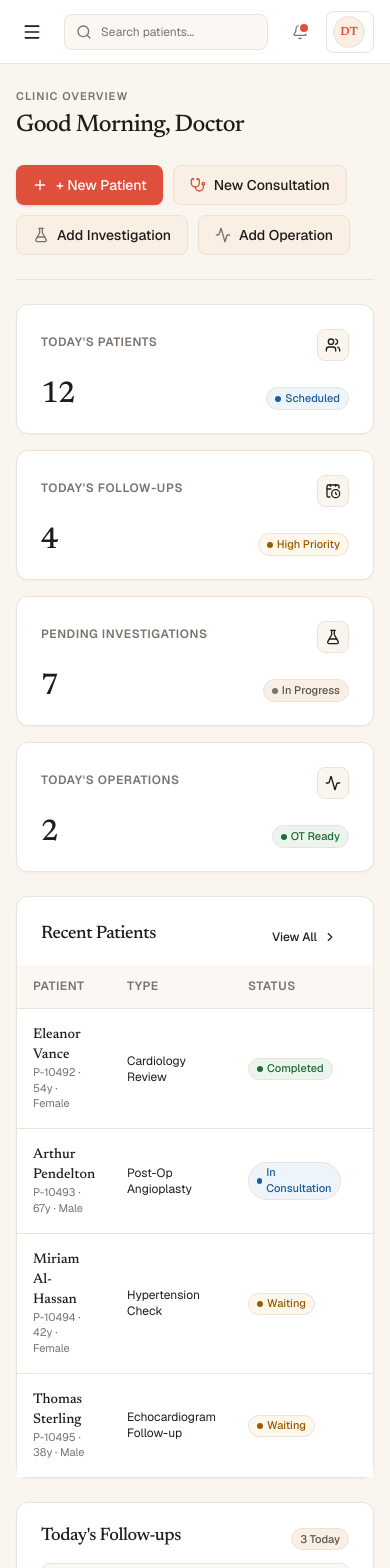
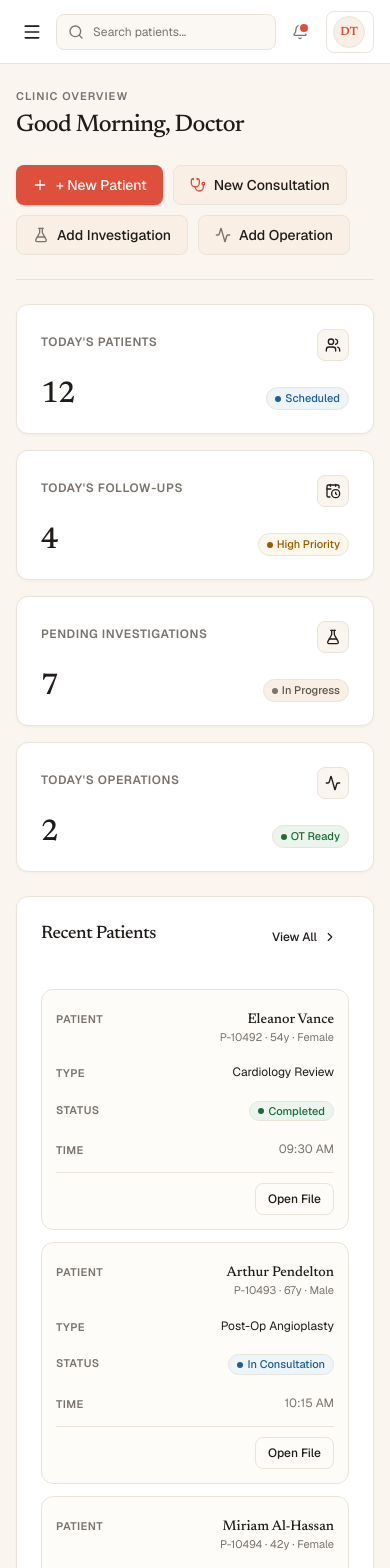
Before and after one commit to Shakhwat-93/drtashfin, a Next.js app: page / in a window 390 px wide. Shown: the top 1568 px of the page. Built offline with nearby package versions, Linux system fonts and the light colour scheme.

Commit message:
fix(ui): global responsive table system with mobile card stacking and overflow containment

```diff
--- a/src/app/page.tsx
+++ b/src/app/page.tsx
@@ -270,17 +270,17 @@ export default function DashboardPage() {
         {/* Main Grid: Recent Patients & Side Panels */}
         <div className="grid grid-cols-1 gap-6 lg:grid-cols-3">
           {/* Recent Patients Table (Spans 2 cols on desktop) */}
-          <div className="lg:col-span-2 space-y-4">
-            <Card>
+          <div className="lg:col-span-2 space-y-4 min-w-0">
+            <Card className="min-w-0">
               <CardHeader className="flex flex-row items-center justify-between pb-3">
                 <CardTitle>Recent Patients</CardTitle>
                 <Button variant="ghost" size="sm" rightIcon={<ChevronRight className="h-3.5 w-3.5" />}>
                   View All
                 </Button>
               </CardHeader>
-              <CardContent className="p-0 sm:p-6 sm:pt-0">
-                <TableContainer className="border-0 sm:border rounded-none sm:rounded-xl">
-                  <Table>
+              <CardContent className="p-3 sm:p-6 sm:pt-0">
+                <TableContainer responsive="stack" className="border-0 md:border">
+                  <Table responsive="stack">
                     <TableHeader>
                       <TableRow>
                         <TableHead>Patient</TableHead>
@@ -293,7 +293,7 @@ export default function DashboardPage() {
                     <TableBody>
                       {STATIC_RECENT_PATIENTS.map((patient) => (
                         <TableRow key={patient.id}>
-                          <TableCell>
+                          <TableCell label="Patient">
                             <div className="flex flex-col">
                               <span className="font-serif text-sm font-medium text-[#201C1A]">
                                 {patient.name}
@@ -303,18 +303,18 @@ export default function DashboardPage() {
                               </span>
                             </div>
                           </TableCell>
-                          <TableCell className="text-xs text-[#201C1A]">
+                          <TableCell label="Type" className="text-xs text-[#201C1A]">
                             {patient.type}
                           </TableCell>
-                          <TableCell>
+                          <TableCell label="Status">
                             <Badge variant={patient.badgeVariant} size="sm" hasDot>
                               {patient.status}
                             </Badge>
                           </TableCell>
-                          <TableCell className="text-xs text-[#7A746F]">
+                          <TableCell label="Time" className="text-xs text-[#7A746F]">
                             {patient.time}
                           </TableCell>
-                          <TableCell className="text-right">
+                          <TableCell label="Action" isAction className="text-right">
                             <Button variant="outline" size="sm">
                               Open File
                             </Button>
--- a/src/components/layout/admin-shell.tsx
+++ b/src/components/layout/admin-shell.tsx
@@ -38,9 +38,9 @@ export function AdminShell({ children }: AdminShellProps) {
       </Drawer>
 
       {/* Main Area: Top Header + Dynamic Content */}
-      <div className="flex flex-1 flex-col lg:pl-64">
+      <div className="flex flex-1 flex-col lg:pl-64 min-w-0 max-w-full">
         <Header onMenuClick={() => setIsMobileNavOpen(true)} />
-        <main className="flex-1 pb-12">{children}</main>
+        <main className="flex-1 pb-12 min-w-0 max-w-full">{children}</main>
       </div>
     </div>
   );
--- a/src/components/layout/header.tsx
+++ b/src/components/layout/header.tsx
@@ -44,7 +44,7 @@ export function Header({ onMenuClick }: HeaderProps) {
       </div>
 
       {/* Center/Left: Global Patient Search */}
-      <div className="flex-1 max-w-md mx-4">
+      <div className="flex-1 max-w-md mx-2 sm:mx-4 min-w-0">
         <div className="relative">
           <div className="pointer-events-none absolute inset-y-0 left-0 flex items-center pl-3 text-[#7A746F]">
             <Search className="h-4 w-4" />
--- a/src/components/layout/page-container.tsx
+++ b/src/components/layout/page-container.tsx
@@ -21,7 +21,7 @@ export function PageContainer({
   return (
     <div
       className={cn(
-        "mx-auto w-full px-4 sm:px-6 lg:px-8 py-6 sm:py-8 space-y-6 sm:space-y-8",
+        "mx-auto w-full min-w-0 max-w-full px-4 sm:px-6 lg:px-8 py-6 sm:py-8 space-y-6 sm:space-y-8",
         maxWidthStyles[maxWidth],
         className
       )}
--- a/src/components/ui/card.tsx
+++ b/src/components/ui/card.tsx
@@ -19,7 +19,11 @@ export const Card = React.forwardRef<HTMLDivElement, CardProps>(
     return (
       <div
         ref={ref}
-        className={cn("rounded-xl transition-all duration-200", variantStyles[variant], className)}
+        className={cn(
+          "rounded-xl transition-all duration-200 min-w-0 max-w-full",
+          variantStyles[variant],
+          className
+        )}
         {...props}
       />
     );
--- a/src/components/ui/table.tsx
+++ b/src/components/ui/table.tsx
@@ -1,55 +1,114 @@
 import * as React from "react";
 import { cn } from "@/lib/utils";
 
+export type TableResponsiveMode = "stack" | "scroll" | "none";
+
+interface TableContextValue {
+  responsive: TableResponsiveMode;
+}
+
+const TableContext = React.createContext<TableContextValue>({
+  responsive: "stack",
+});
+
+export interface TableContainerProps
+  extends React.HTMLAttributes<HTMLDivElement> {
+  responsive?: TableResponsiveMode;
+}
+
 export const TableContainer = React.forwardRef<
   HTMLDivElement,
-  React.HTMLAttributes<HTMLDivElement>
->(({ className, ...props }, ref) => (
+  TableContainerProps
+>(({ className, responsive = "stack", children, ...props }, ref) => (
+  <TableContext.Provider value={{ responsive }}>
     <div
       ref={ref}
       className={cn(
-      "relative w-full overflow-x-auto rounded-xl border border-[#EAE3D9] bg-white",
+        "w-full min-w-0 max-w-full",
+        responsive === "scroll" &&
+          "overflow-x-auto rounded-xl border border-[#EAE3D9] bg-white",
+        responsive === "stack" &&
+          "rounded-xl border border-[#EAE3D9] bg-white overflow-hidden md:overflow-x-auto",
+        responsive === "none" &&
+          "rounded-xl border border-[#EAE3D9] bg-white",
         className
       )}
       {...props}
-  />
+    >
+      {children}
+    </div>
+  </TableContext.Provider>
 ));
 TableContainer.displayName = "TableContainer";
 
-export const Table = React.forwardRef<
-  HTMLTableElement,
-  React.TableHTMLAttributes<HTMLTableElement>
->(({ className, ...props }, ref) => (
+export interface TableProps
+  extends React.TableHTMLAttributes<HTMLTableElement> {
+  responsive?: TableResponsiveMode;
+}
+
+export const Table = React.forwardRef<HTMLTableElement, TableProps>(
+  ({ className, responsive, children, ...props }, ref) => {
+    const parentContext = React.useContext(TableContext);
+    const activeResponsive = responsive ?? parentContext.responsive;
+
+    return (
+      <TableContext.Provider value={{ responsive: activeResponsive }}>
         <table
           ref={ref}
-    className={cn("w-full caption-bottom text-sm", className)}
+          className={cn(
+            "w-full caption-bottom text-sm border-collapse",
+            activeResponsive === "stack" && "block md:table",
+            className
+          )}
           {...props}
-  />
-));
+        >
+          {children}
+        </table>
+      </TableContext.Provider>
+    );
+  }
+);
 Table.displayName = "Table";
 
 export const TableHeader = React.forwardRef<
   HTMLTableSectionElement,
   React.HTMLAttributes<HTMLTableSectionElement>
->(({ className, ...props }, ref) => (
+>(({ className, ...props }, ref) => {
+  const { responsive } = React.useContext(TableContext);
+
+  return (
     <thead
       ref={ref}
-    className={cn("bg-[#FAF5EE]/70 border-b border-[#EAE3D9]", className)}
+      className={cn(
+        "bg-[#FAF5EE]/70 border-b border-[#EAE3D9]",
+        responsive === "stack" && "hidden md:table-header-group",
+        className
+      )}
       {...props}
     />
-));
+  );
+});
 TableHeader.displayName = "TableHeader";
 
 export const TableBody = React.forwardRef<
   HTMLTableSectionElement,
   React.HTMLAttributes<HTMLTableSectionElement>
->(({ className, ...props }, ref) => (
+>(({ className, ...props }, ref) => {
+  const { responsive } = React.useContext(TableContext);
+
+  return (
     <tbody
       ref={ref}
-    className={cn("[&_tr:last-child]:border-0", className)}
+      className={cn(
+        "[&_tr:last-child]:border-0",
+        responsive === "stack" &&
+          "block md:table-row-group p-3 sm:p-4 md:p-0 space-y-3 md:space-y-0",
+        className
+      )}
       {...props}
     />
-));
+  );
+});
 TableBody.displayName = "TableBody";
 
 export const TableFooter = React.forwardRef<
@@ -58,7 +117,10 @@ export const TableFooter = React.forwardRef<
 >(({ className, ...props }, ref) => (
   <tfoot
     ref={ref}
-    className={cn("bg-[#FAF5EE] border-t border-[#EAE3D9] font-medium", className)}
+    className={cn(
+      "bg-[#FAF5EE] border-t border-[#EAE3D9] font-medium",
+      className
+    )}
     {...props}
   />
 ));
@@ -67,16 +129,23 @@ TableFooter.displayName = "TableFooter";
 export const TableRow = React.forwardRef<
   HTMLTableRowElement,
   React.HTMLAttributes<HTMLTableRowElement>
->(({ className, ...props }, ref) => (
+>(({ className, ...props }, ref) => {
+  const { responsive } = React.useContext(TableContext);
+
+  return (
     <tr
       ref={ref}
       className={cn(
-      "border-b border-[#F3ECE2] transition-colors hover:bg-[#FAF5EE]/50 data-[state=selected]:bg-[#F9EFE5]",
+        "transition-colors",
+        responsive === "stack"
+          ? "block md:table-row rounded-xl border border-[#EAE3D9] md:border-0 md:border-b md:border-[#F3ECE2] bg-[#FAF5EE]/35 md:bg-transparent p-3.5 sm:p-4 md:p-0 space-y-2 md:space-y-0 hover:bg-[#FAF5EE]/70 md:hover:bg-[#FAF5EE]/50"
+          : "border-b border-[#F3ECE2] hover:bg-[#FAF5EE]/50 data-[state=selected]:bg-[#F9EFE5]",
         className
       )}
       {...props}
     />
-));
+  );
+});
 TableRow.displayName = "TableRow";
 
 export const TableHead = React.forwardRef<
@@ -94,16 +163,61 @@ export const TableHead = React.forwardRef<
 ));
 TableHead.displayName = "TableHead";
 
-export const TableCell = React.forwardRef<
-  HTMLTableCellElement,
-  React.TdHTMLAttributes<HTMLTableCellElement>
->(({ className, ...props }, ref) => (
+export interface TableCellProps
+  extends React.TdHTMLAttributes<HTMLTableCellElement> {
+  label?: string;
+  isAction?: boolean;
+}
+
+export const TableCell = React.forwardRef<HTMLTableCellElement, TableCellProps>(
+  ({ className, label, isAction, children, ...props }, ref) => {
+    const { responsive } = React.useContext(TableContext);
+    const actionCell = isAction ?? (label?.toLowerCase() === "action");
+
+    if (responsive === "stack") {
+      return (
         <td
           ref={ref}
+          data-label={label}
+          className={cn(
+            "text-[#201C1A] align-middle",
+            actionCell
+              ? "block md:table-cell pt-2.5 mt-2 border-t border-[#EAE3D9]/60 md:border-t-0 md:p-4 text-right"
+              : "flex items-start justify-between gap-3 py-1.5 md:table-cell md:p-4 text-xs md:text-sm",
+            className
+          )}
+          {...props}
+        >
+          {label && !actionCell && (
+            <span className="text-[11px] font-semibold uppercase tracking-wider text-[#7A746F] md:hidden shrink-0 pt-0.5 select-none">
+              {label}
+            </span>
+          )}
+          <div
+            className={cn(
+              "min-w-0 max-w-full break-words",
+              !actionCell && "text-right md:text-left",
+              actionCell && "w-full flex justify-end"
+            )}
+          >
+            {children}
+          </div>
+        </td>
+      );
+    }
+
+    return (
+      <td
+        ref={ref}
+        data-label={label}
         className={cn("p-4 align-middle text-[#201C1A]", className)}
         {...props}
-  />
-));
+      >
+        {children}
+      </td>
+    );
+  }
+);
 TableCell.displayName = "TableCell";
 
 export const TableCaption = React.forwardRef<
```
Lines whose indentation alone changed are shown as unchanged.
